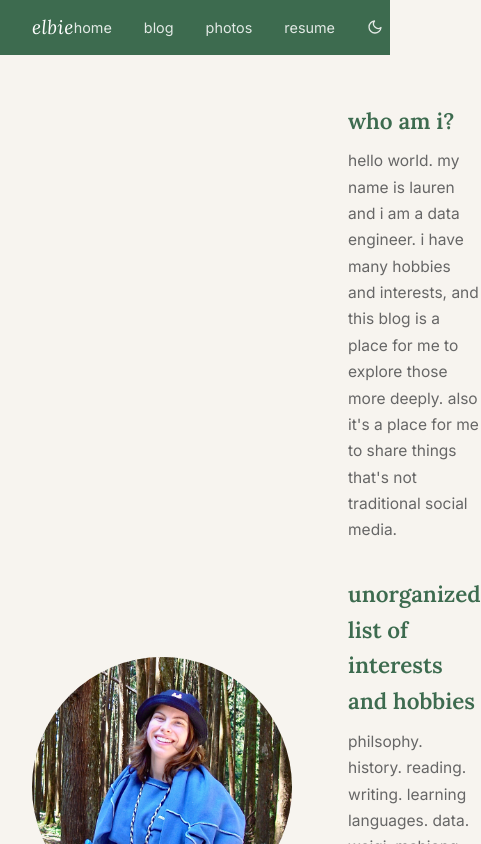
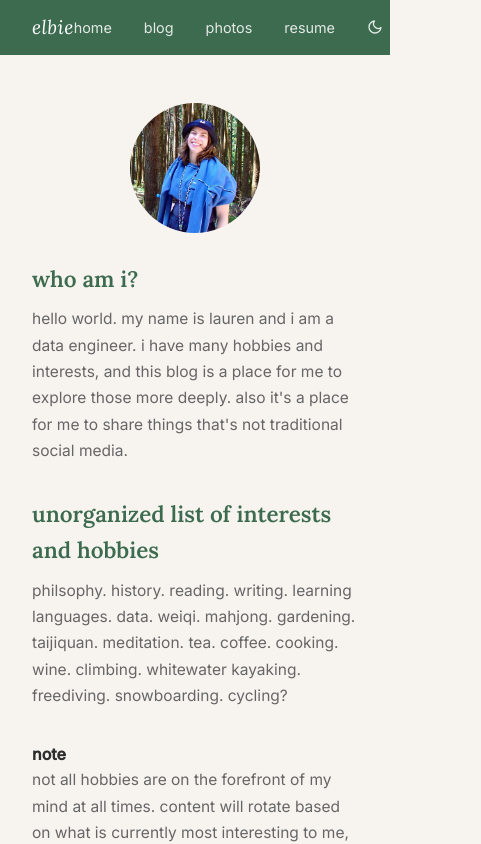
Before and after one commit to lbrown98/elbie-web, a React (Vite) app: page / in a window 390 px wide. Shown: the top 844 px of the page, 481 px wide, since content can reach past the window. Built offline with nearby package versions, Linux system fonts and the light colour scheme.

Commit message:
headshot sizing on home page

```diff
--- a/src/pages/Home.css
+++ b/src/pages/Home.css
@@ -20,11 +20,28 @@
 }
 
 .hero-image-circle {
-  width: 260px;
-  height: 260px;
+  width: clamp(180px, 24vw, 260px);
+  height: clamp(180px, 24vw, 260px);
   border-radius: 50%;
   overflow: hidden;
   flex-shrink: 0;
+}
+
+@media (max-width: 720px) {
+  .hero {
+    flex-direction: column;
+    align-items: center;
+    gap: 1.75rem;
+  }
+
+  .hero-image-circle {
+    width: 130px;
+    height: 130px;
+  }
+
+  .hero-text {
+    text-align: left;
+  }
 }
 
 .hero-image {
```
Also changed, not shown: 1 other file (tests, documents, lock files or other folders).
